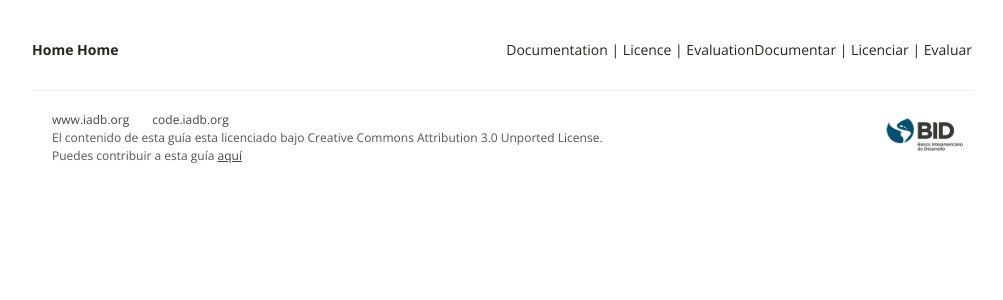
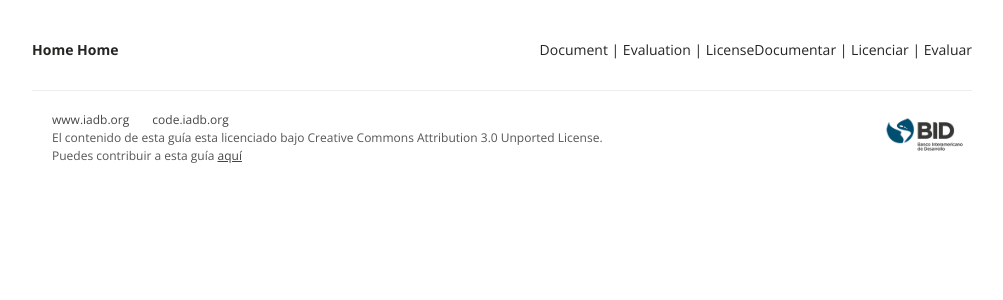
Before and after one commit to EL-BID/guia-de-publicacion, a Jekyll site: the page built from CONTRIBUTE.md, in a window 1280 px wide. Shown: the top 300 px of the page, without its empty margins (138-1141 px from the left). Built offline with Jekyll 4.4.1, drawn with Linux system fonts in a browser that asks for light colours; our own code applies the rules of GitHub Pages for plain Markdown files.

Commit message:
Update breadcrumbs.html

```diff
--- a/_includes/breadcrumbs.html
+++ b/_includes/breadcrumbs.html
@@ -23,9 +23,9 @@
     float: right;
 
 ">
-      <a class="nobold" href="/guia-de-publicacion/documents/documentacion/">Documentation</a> |
-      <a class="nobold" href="/guia-de-publicacion/documents/licenciamiento/">Licence</a> |
-      <a class="nobold" href="/guia-de-publicacion/documents/evaluacion/">Evaluation</a>
+      <a class="nobold" href="/guia-de-publicacion/documents/en/documentacion/">Document</a> |
+      <a class="nobold" href="/guia-de-publicacion/documents/en/evaluacion/">Evaluation</a> |
+      <a class="nobold" href="/guia-de-publicacion/documents/en/licenciamiento/">License</a>
         </div>
 
     </li>
```
